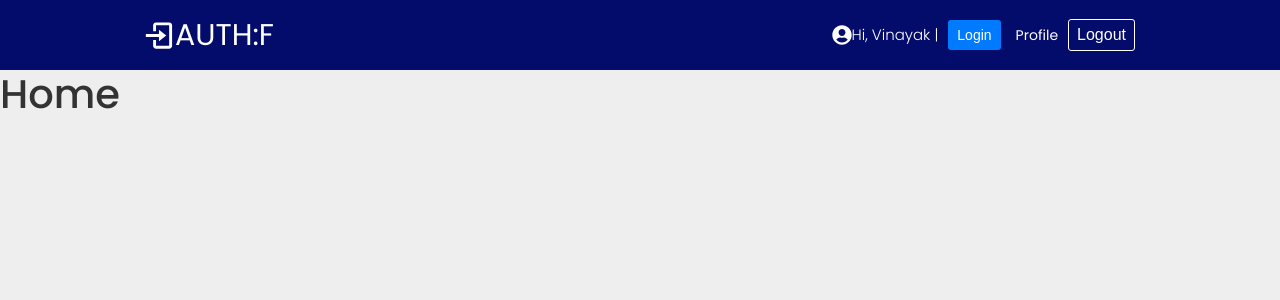
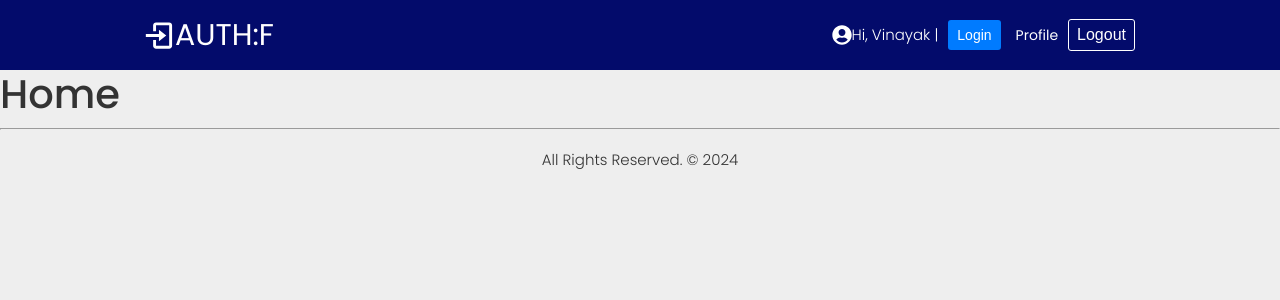
Before and after one commit to VinayakSingh2001/minorProject, a React (Create React App) app in the folder frontend/: page / in a window 1280 px wide. Shown: the top 300 px of the page. Built offline with nearby package versions, Linux system fonts and the light colour scheme.

Commit message:
added footer component

```diff
--- a/frontend/src/components/footer/Footer.js
+++ b/frontend/src/components/footer/Footer.js
@@ -0,0 +1,14 @@
+import React from "react";
+
+const Footer = () => {
+  return (
+    <>
+      <hr className="--color-dark" />
+      <div className="--flex-center --py2 --bg-grey">
+        <p>All Rights Reserved. &copy; 2024</p>
+      </div>
+    </>
+  );
+};
+
+export default Footer;
--- a/frontend/src/pages/home/Home.js
+++ b/frontend/src/pages/home/Home.js
@@ -1,11 +1,13 @@
 import React from "react";
 import Header from "../../components/header/Header";
+import Footer from "../../components/footer/Footer";
 
 const Home = () => {
   return (
     <div>
       <Header />
       <h1>Home</h1>
+      <Footer />
     </div>
   );
 };
```
